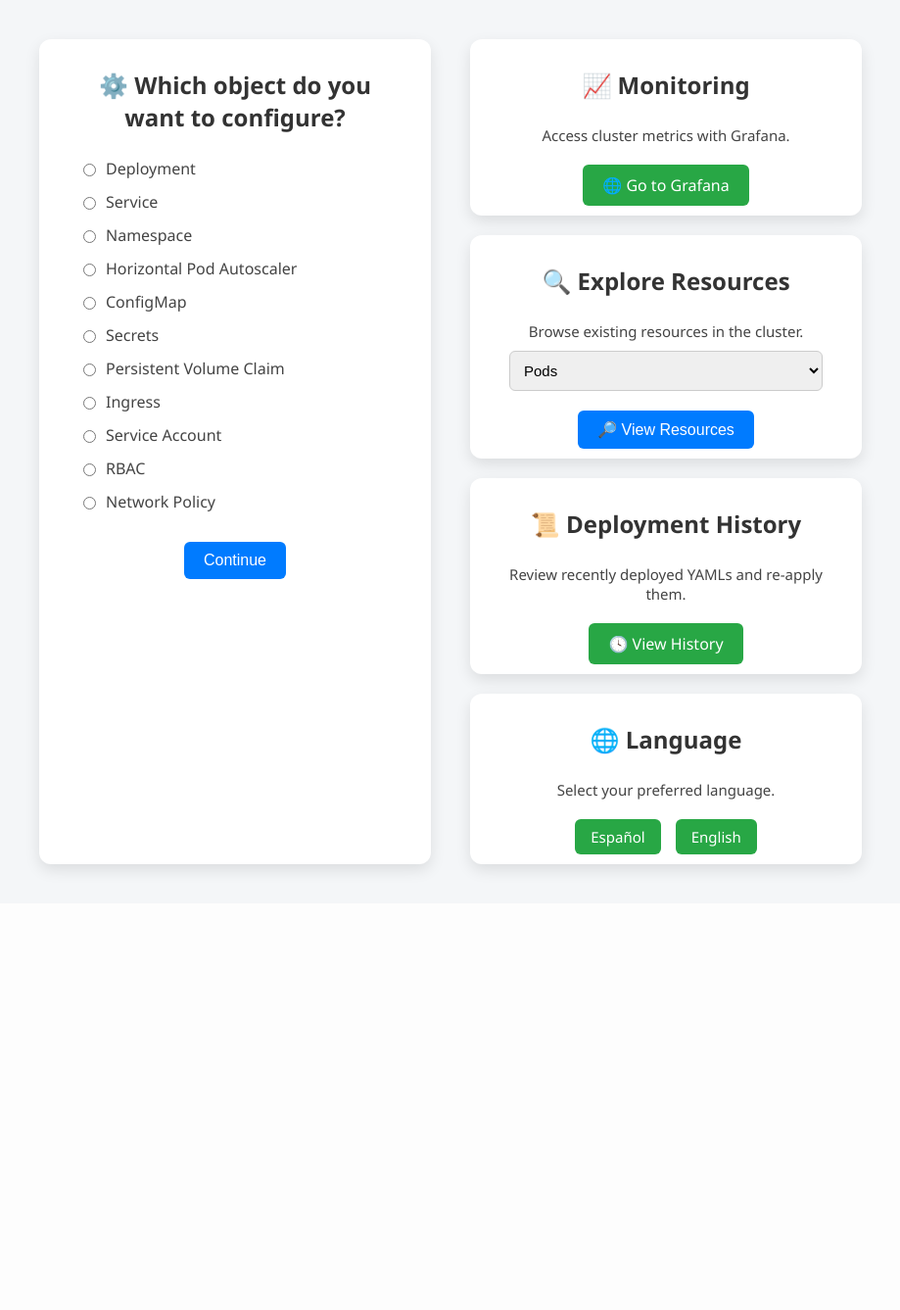
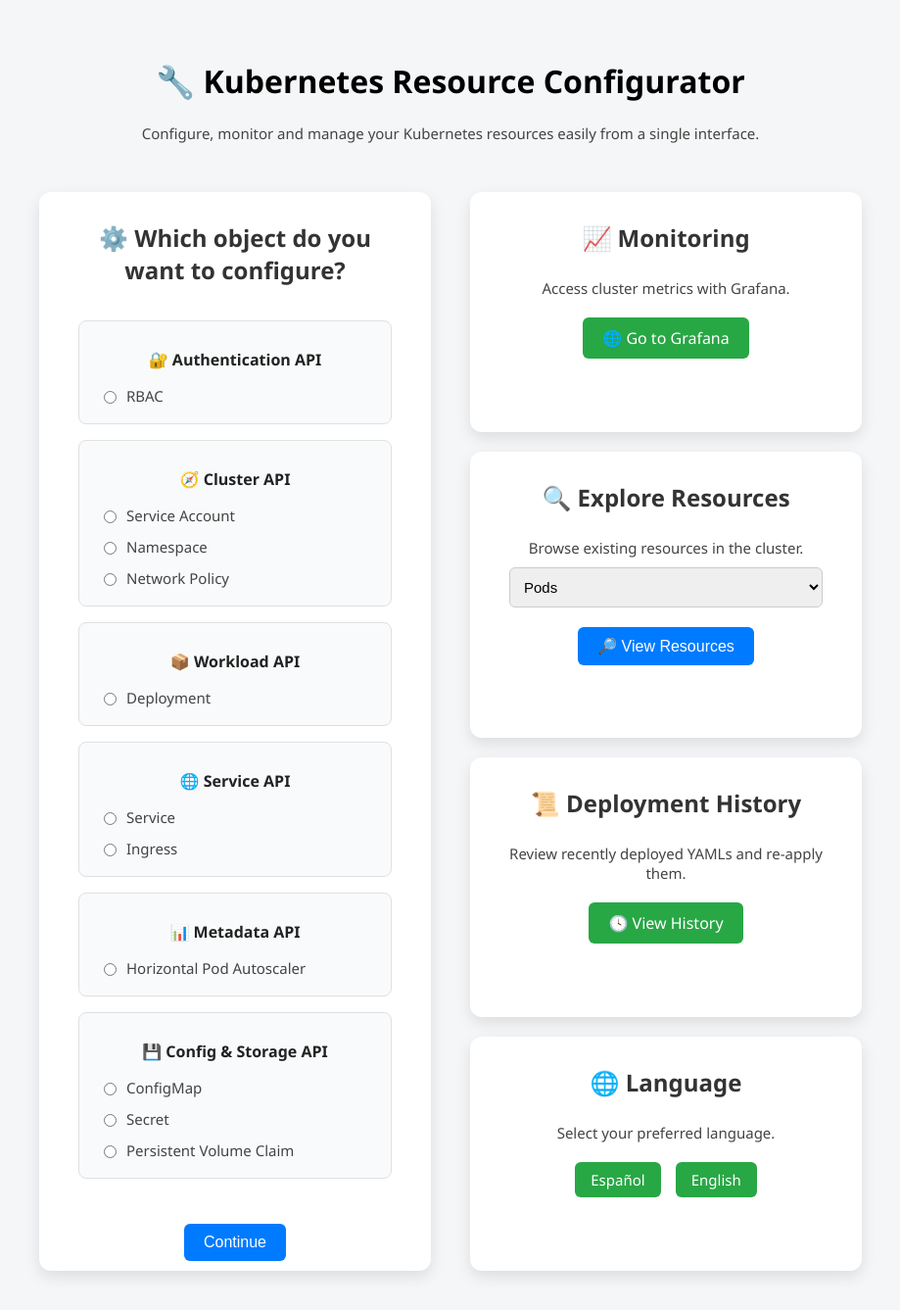
Before and after one commit to Mario-Bernaldez/AutoKubeDeploy, a Django app: page /configure/ in a window 1280 px wide. Shown: the whole page at 98% size, without its empty margins (180-1099 px from the left). Before the commit the page ends 896 px from the top, so only its background shows below. Run offline with Django 5.2, Linux system fonts and the light colour scheme.

Commit message:
feat(kube-web): Add header with description and replace object list with API-based tree structure

```diff
--- a/kube-web/app/templates/object_selector.html
+++ b/kube-web/app/templates/object_selector.html
@@ -11,11 +11,15 @@
       background: #f4f6f8;
       margin: 0;
       padding: 40px 0;
-      display: flex;
-      align-items: flex-start;
-      justify-content: center;
       min-height: 100vh;
       overflow-y: auto;
+      display: block;
+    }
+
+    .main-container {
+      display: flex;
+      flex-direction: column;
+      align-items: center;
     }
 
     .row {
@@ -131,10 +135,97 @@
       border: 1px solid #ccc;
       margin-bottom: 10px;
     }
+
+    .header {
+      text-align: center;
+      margin-bottom: 40px;
+      padding: 0 20px;
+      max-width: 800px;
+    }
+
+    .tree-group {
+      padding: 10px 0 20px 0;
+    }
+
+    .tree-group ul {
+      list-style: none;
+      padding-left: 25px;
+      margin: 0;
+    }
+
+    .tree-group li {
+      margin-bottom: 8px;
+    }
+
+    .tree-group strong {
+      display: block;
+      margin: 16px 0 10px;
+      font-weight: 600;
+      color: #222;
+      font-size: 15px;
+      padding-left: 4px;
+    }
+
+    .tree-group label {
+      display: flex;
+      align-items: center;
+      font-size: 14.5px;
+      cursor: pointer;
+      color: #444;
+      font-weight: normal;
+      padding: 4px 6px;
+      border-radius: 5px;
+      transition: background 0.2s ease-in-out;
+    }
+
+    .tree-group label:hover {
+      background: #eef1f4;
+    }
+
+    .tree-group input[type="radio"] {
+      margin-right: 8px;
+    }
+
+    .api-category {
+      background: #f9fafb;
+      border: 1px solid #e0e0e0;
+      border-radius: 8px;
+      padding: 12px 16px;
+      margin-bottom: 16px;
+    }
+
+    .api-category h3 {
+      font-size: 16px;
+      color: #222;
+      margin-bottom: 10px;
+    }
+
+    .api-category label {
+      display: flex;
+      align-items: center;
+      font-size: 15px;
+      padding: 6px 4px;
+      border-radius: 6px;
+      transition: background 0.2s ease;
+    }
+
+    .api-category label:hover {
+      background: #eef3f7;
+    }
+
+    .api-category input[type="radio"] {
+      margin-right: 10px;
+    }
   </style>
 </head>
 
 <body>
+  <div class="main-container">
+    <header class="header">
+      <h1>🔧 {% trans "Kubernetes Resource Configurator" %}</h1>
+      <p>{% trans "Configure, monitor and manage your Kubernetes resources easily from a single interface." %}</p>
+    </header>
+
     <div class="row">
 
       <!-- Left Column (Configuration Form) -->
@@ -142,19 +233,44 @@
         <form method="post" class="card">
           {% csrf_token %}
           <h2>⚙️ {% trans "Which object do you want to configure?" %}</h2>
-        <div class="radio-group">
-          <label><input type="radio" name="object_type" value="deployment" required> Deployment</label>
-          <label><input type="radio" name="object_type" value="service"> Service</label>
+          <div class="tree-group">
+            <div class="api-category">
+              <h3>🔐 Authentication API</h3>
+              <label><input type="radio" name="object_type" value="rbac" required> RBAC</label>
+            </div>
+
+            <div class="api-category">
+              <h3>🧭 Cluster API</h3>
+              <label><input type="radio" name="object_type" value="sa"> Service Account</label>
               <label><input type="radio" name="object_type" value="namespace"> Namespace</label>
-          <label><input type="radio" name="object_type" value="hpa"> Horizontal Pod Autoscaler</label>
-          <label><input type="radio" name="object_type" value="configMap"> ConfigMap</label>
-          <label><input type="radio" name="object_type" value="secret"> Secrets</label>
-          <label><input type="radio" name="object_type" value="pvc"> Persistent Volume Claim</label>
-          <label><input type="radio" name="object_type" value="ingress"> Ingress</label>
-          <label><input type="radio" name="object_type" value="sa"> Service Account</label>
-          <label><input type="radio" name="object_type" value="rbac"> RBAC</label>
               <label><input type="radio" name="object_type" value="networkpolicy"> Network Policy</label>
             </div>
+
+            <div class="api-category">
+              <h3>📦 Workload API</h3>
+              <label><input type="radio" name="object_type" value="deployment"> Deployment</label>
+            </div>
+
+            <div class="api-category">
+              <h3>🌐 Service API</h3>
+              <label><input type="radio" name="object_type" value="service"> Service</label>
+              <label><input type="radio" name="object_type" value="ingress"> Ingress</label>
+            </div>
+
+            <div class="api-category">
+              <h3>📊 Metadata API</h3>
+              <label><input type="radio" name="object_type" value="hpa"> Horizontal Pod Autoscaler</label>
+            </div>
+
+            <div class="api-category">
+              <h3>💾 Config & Storage API</h3>
+              <label><input type="radio" name="object_type" value="configMap"> ConfigMap</label>
+              <label><input type="radio" name="object_type" value="secret"> Secret</label>
+              <label><input type="radio" name="object_type" value="pvc"> Persistent Volume Claim</label>
+            </div>
+          </div>
+
+
           <button type="submit" class="btn">{% trans "Continue" %}</button>
         </form>
       </div>
@@ -207,6 +323,7 @@
         </div>
       </div>
     </div>
+  </div>
 </body>
 
 <script>
```
Lines whose indentation alone changed are shown as unchanged.
